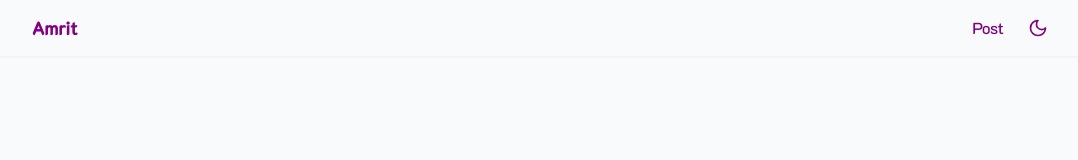
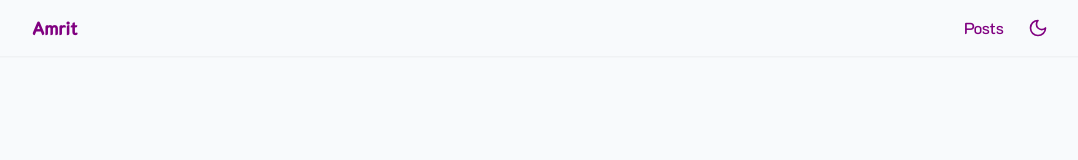
Before and after one commit to amrit-niure/Niure, a Next.js app: page / in a window 1280 px wide. Shown: the top 160 px of the page, without its empty margins (96-1174 px from the left). Built offline with nearby package versions, Linux system fonts and the light colour scheme.

Commit message:
minor change

```diff
--- a/src/components/Navbar.tsx
+++ b/src/components/Navbar.tsx
@@ -19,7 +19,7 @@ const Navbar: FC<NavbarProps> = ({}) => {
         {/* Desktop Nav */}
         <div className="hidden md:flex items-center gap-4 dark:text-slate-100">
           <Link href={"/posts"} className=" hover:opacity-80">
-            Post
+            Posts
           </Link>
           <div
             className="hover:bg-slate-100 dark:hover:text-slate-900 rounded-full p-2  dark:text-slate-100"
--- a/src/components/Sidebar.tsx
+++ b/src/components/Sidebar.tsx
@@ -14,7 +14,7 @@ const Sidebar: FC<SidebarProps> = ({ setShow }) => {
   const options = [
     {
       id: 1,
-      name: "Posts",
+      name: "Post",
       Icon: BookOpen,
       href: "/posts",
     },
```
